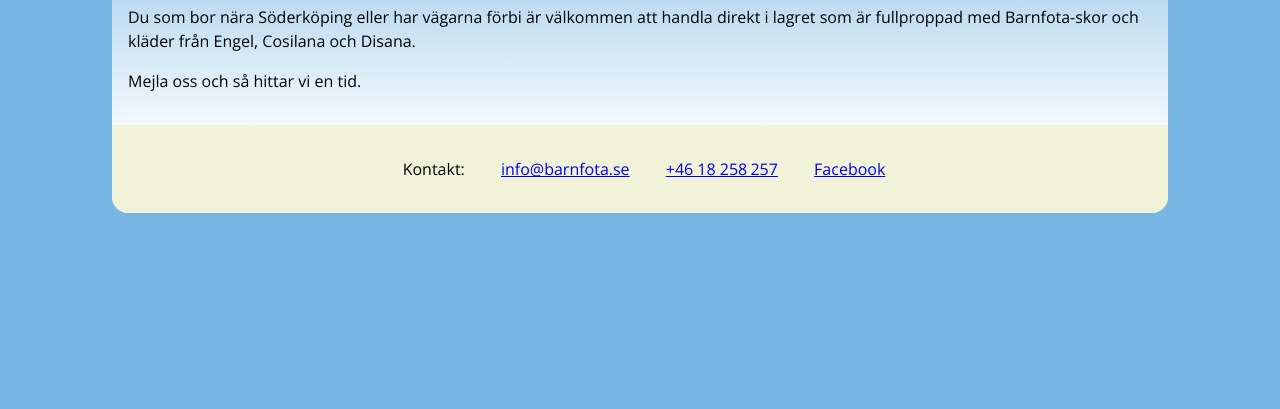
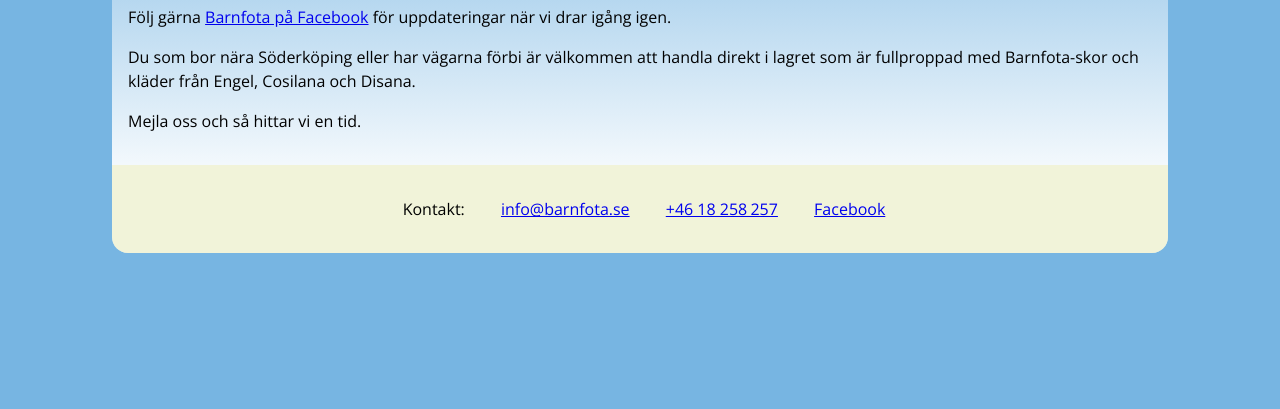
Before and after one commit to barnfota/barnfota.github.io, a plain HTML site: page index.html in a window 1280 px wide. Shown: the part 391-800 px from the top of the page. Drawn offline with nearby package versions, Linux system fonts and the light colour scheme.

Commit message:
Updated text

```diff
--- a/index.html
+++ b/index.html
@@ -19,6 +19,7 @@
     </div>
       <div class="content">
       <h1>Barnfotas webbutik tar föräldraledigt tillsvidare</h1>
+      <p>Följ gärna <a href="https://www.facebook.com/barnfota/">Barnfota på Facebook</a> för uppdateringar när vi drar igång igen.</p>
       <p>Du som bor nära Söderköping eller har vägarna förbi är välkommen att handla direkt i lagret som är fullproppad med Barnfota-skor och kläder från Engel, Cosilana och Disana.</p>
       <p>Mejla oss och så hittar vi en tid.</p>
     </div>
```
